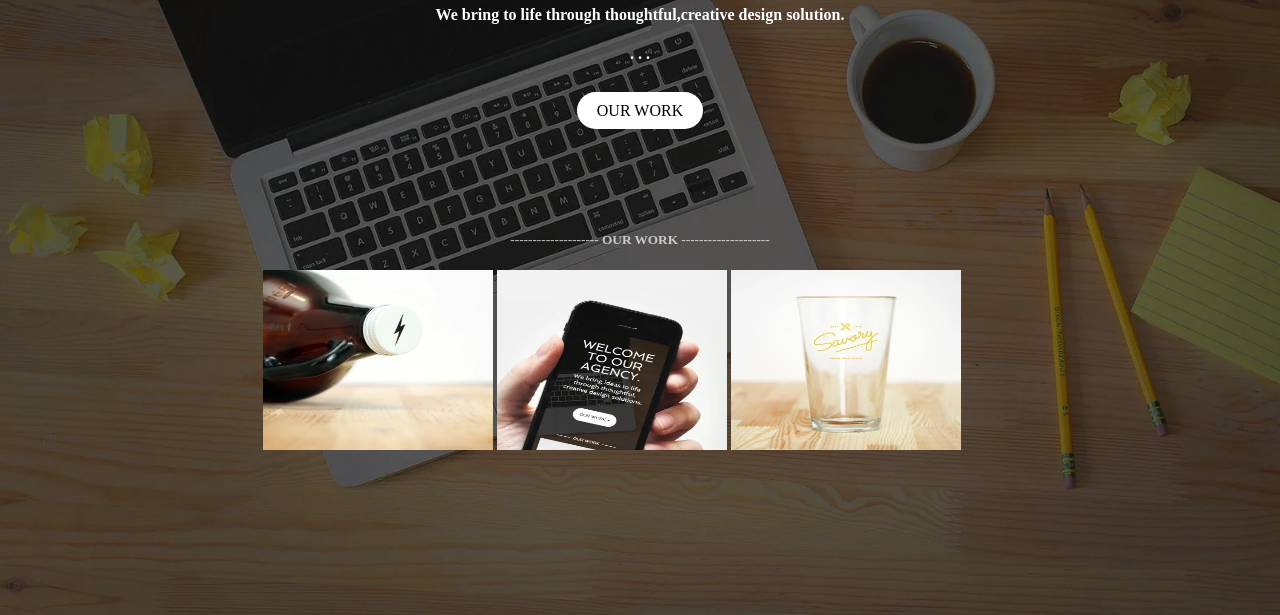
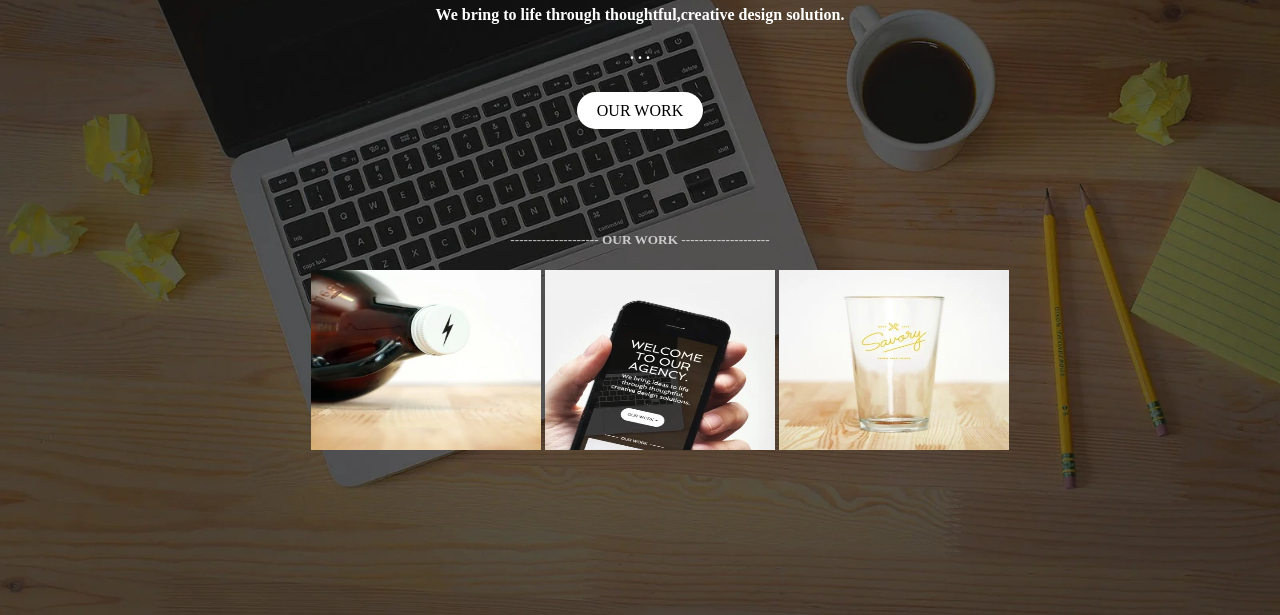
Before and after one commit to M-Barath/UI-IMAGE, a plain HTML site: page index.html in a window 1280 px wide. Shown: the part 185-800 px from the top of the page. Drawn offline with Linux system fonts and the light colour scheme.

Commit message:
Update style.css

```diff
--- a/Styles/style.css
+++ b/Styles/style.css
@@ -59,9 +59,9 @@ ul {
   }
 
   .c3 {
-    margin-left: 255px;
-    margin-top: 5px;
-    margin-bottom: 0px;
+    margin-left: 24%;
+    margin-right: 20%;
+    margin-bottom: 0;
     }
   .c2 {
     text-align: center;
```
